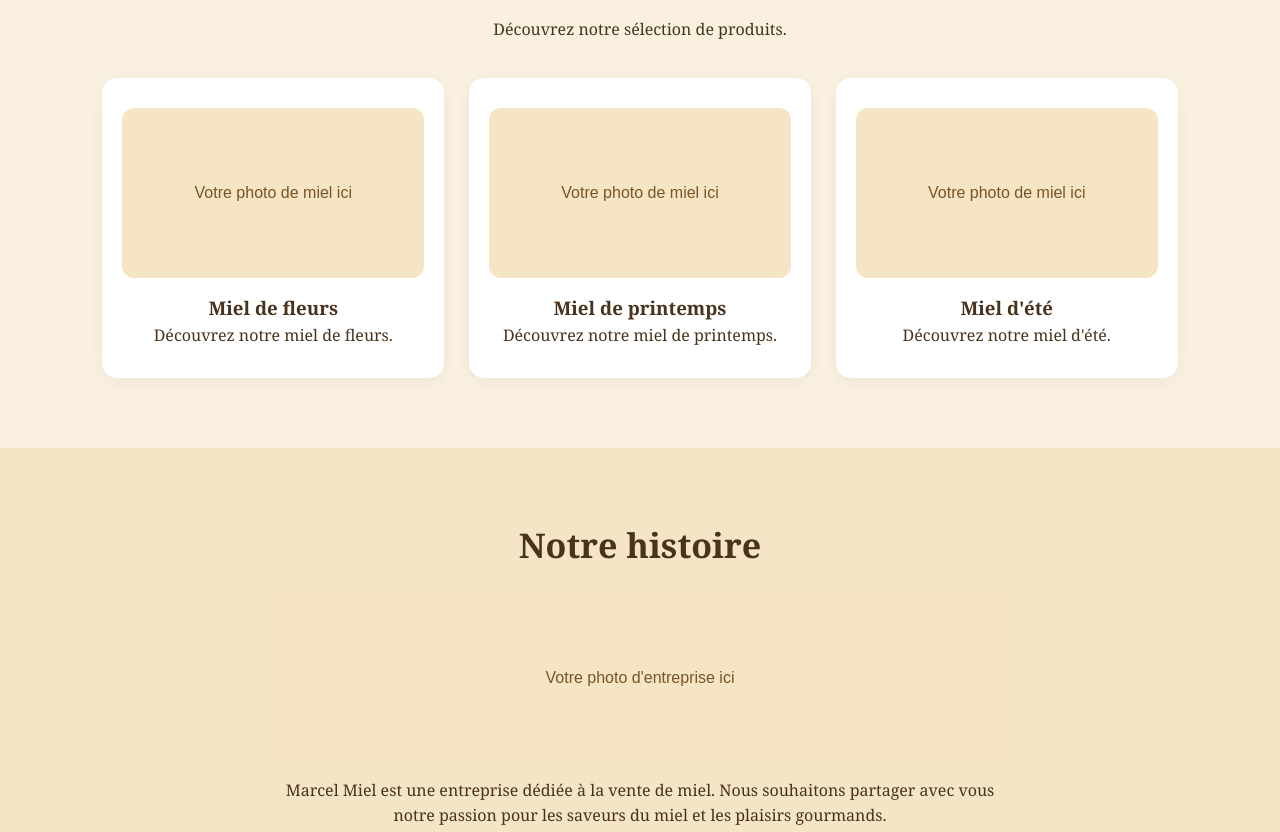
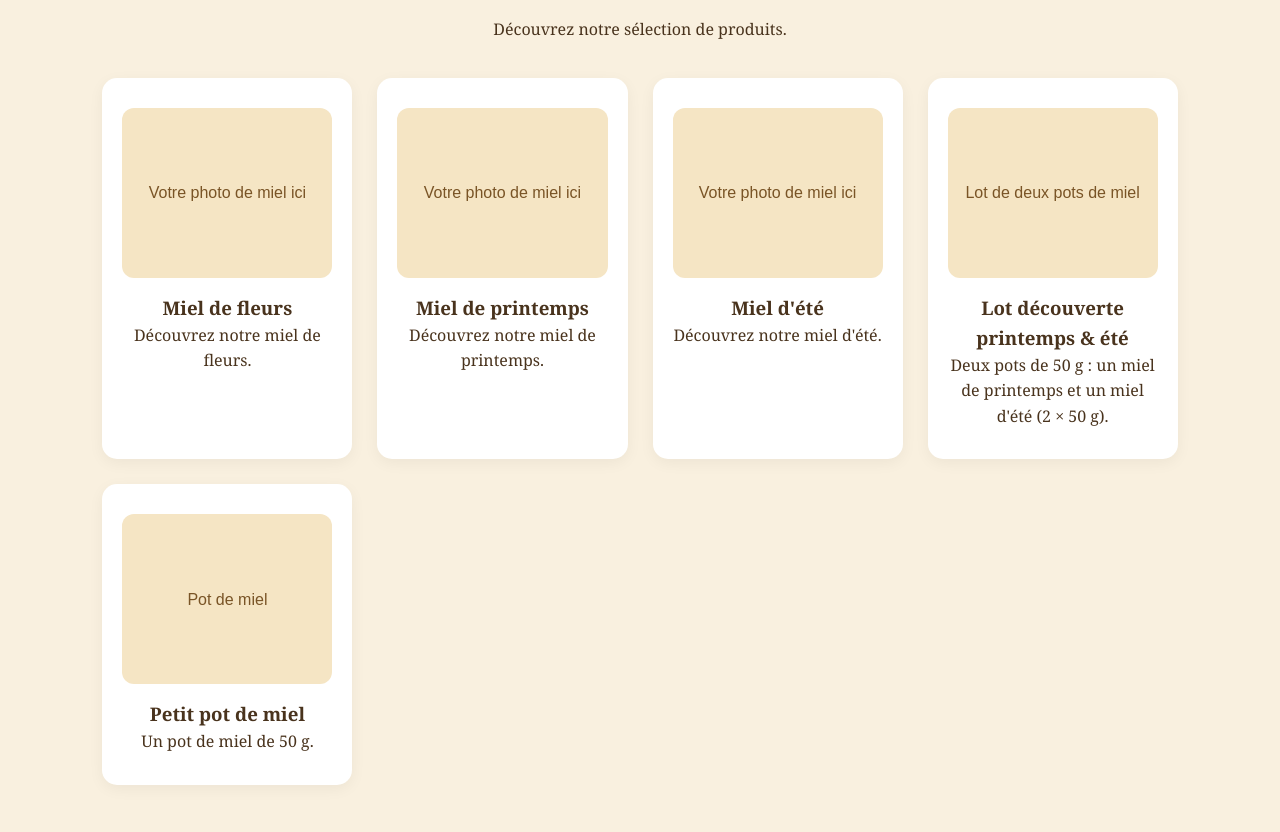
Before and after one commit to marcelromanens-ux/marcelmiel, a plain HTML site: page index.html in a window 1280 px wide. Shown: the part 916-1748 px from the top of the page. Drawn offline with Linux system fonts and the light colour scheme.

Commit message:
Add honey gift set and 50 g jar

```diff
--- a/index.html
+++ b/index.html
@@ -139,6 +139,16 @@ footer a { color: #f3d58d; }
       <h3>Miel d'été</h3>
       <p>Découvrez notre miel d'été.</p>
     </article>
+    <article class="product">
+      <div class="photo">Lot de deux pots de miel</div>
+      <h3>Lot découverte printemps &amp; été</h3>
+      <p>Deux pots de 50 g : un miel de printemps et un miel d'été (2 × 50 g).</p>
+    </article>
+    <article class="product">
+      <div class="photo">Pot de miel</div>
+      <h3>Petit pot de miel</h3>
+      <p>Un pot de miel de 50 g.</p>
+    </article>
   </div>
 </section>
 
```
